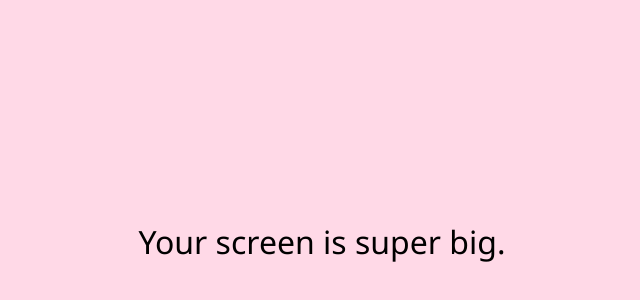
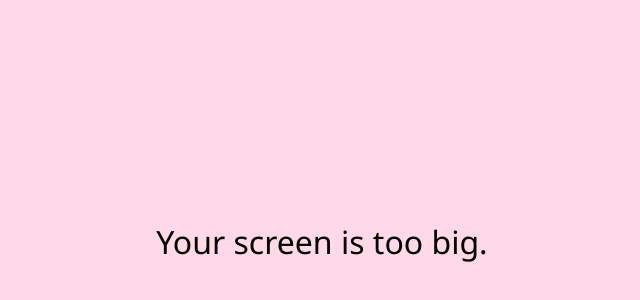
Before and after one commit to SeongA-create/kokoa-clone-2021, a plain HTML site: page friends.html in a window 1280 px wide. Shown: the part 158-458 px from the top of the page, without its empty margins (318-958 px from the left). Drawn offline with Linux system fonts and the light colour scheme.

Commit message:
super -> too

```diff
--- a/friends.html
+++ b/friends.html
@@ -122,7 +122,7 @@
     </div>
 
     <div id="no-mobile">
-        <span>Your screen is super big.</span>
+        <span>Your screen is too big.</span>
     </div>
     <script src="https://kit.fontawesome.com/94772f1b86.js" crossorigin="anonymous"></script>
 </body>
```
